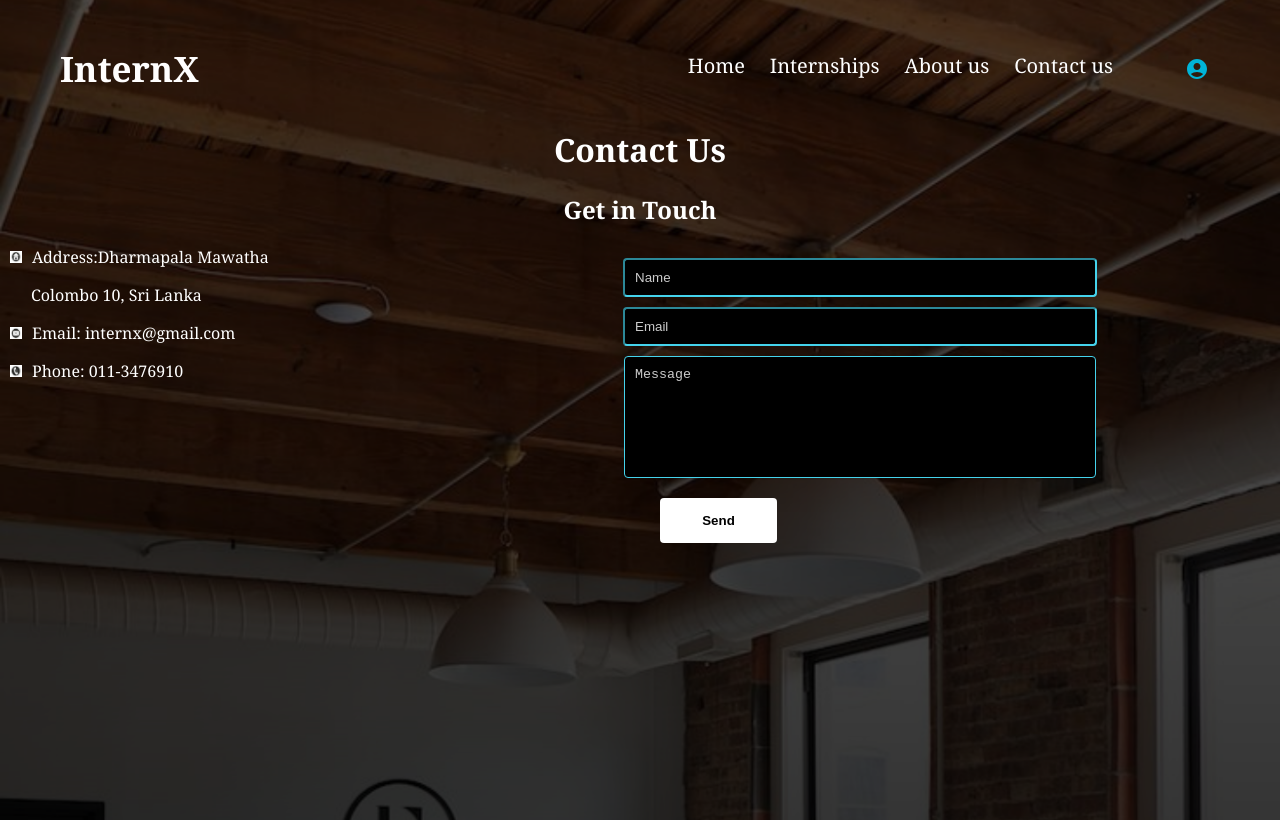
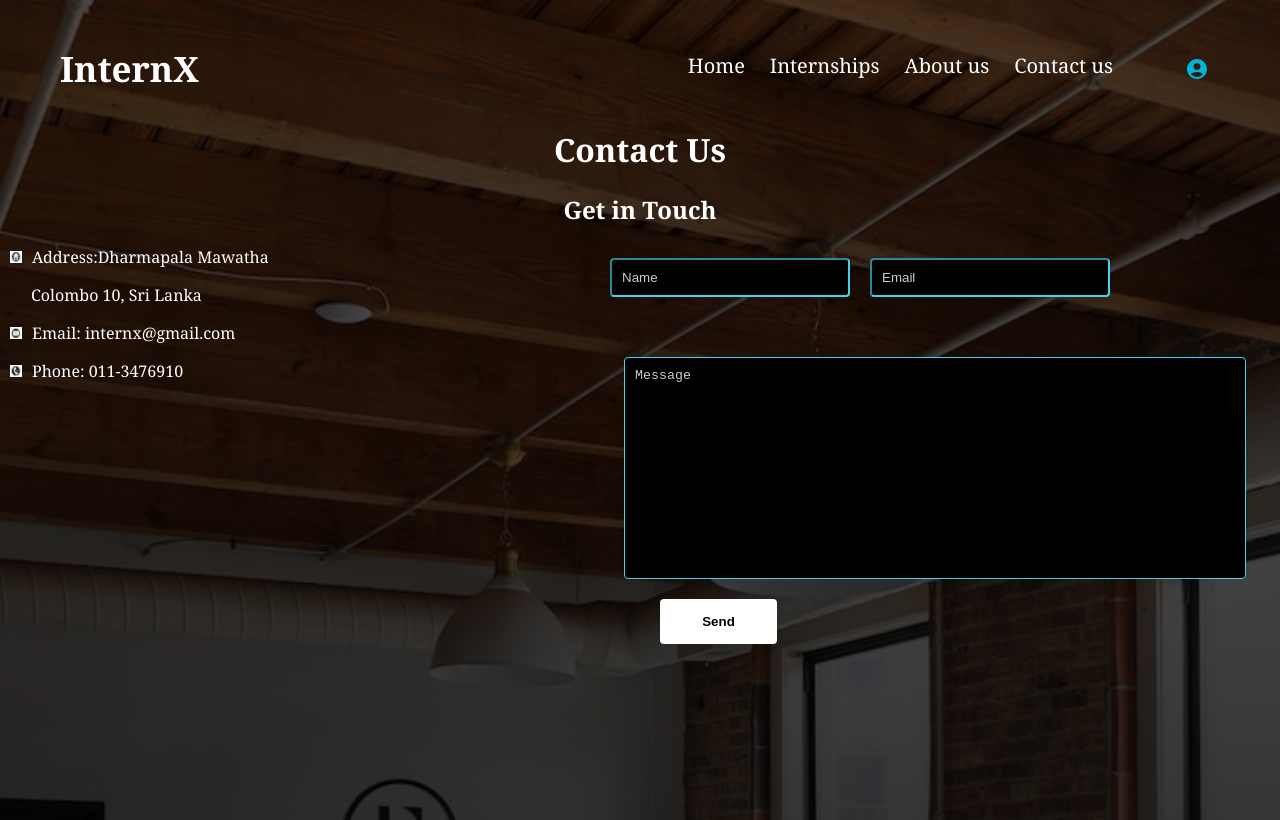
Before and after one commit to KushaRa/InternX_Front, a React (Create React App) app in the folder skillsync/: page /contact in a window 1280 px wide. Built offline with nearby package versions, Linux system fonts and the light colour scheme.

Commit message:
changed css

```diff
--- a/skillsync/src/Pages/Contact/Contact.css
+++ b/skillsync/src/Pages/Contact/Contact.css
@@ -60,8 +60,10 @@
 .contact-form textarea {
   resize: none;
   height: 100px;
-  width: 450px;
+  width: 600px;
+  height: 200px;
   margin-left: 14px;
+  margin-top: 50px;
 }
 
 .contact-form button {
@@ -125,8 +127,10 @@
   padding-top: 50px;
 }
 
-.input1 {
+.cInput-group {
 
-  padding-left: 100px;
+  display: flex;
+  justify-content: space-between;
+  gap: 20px;
 
 }
```
